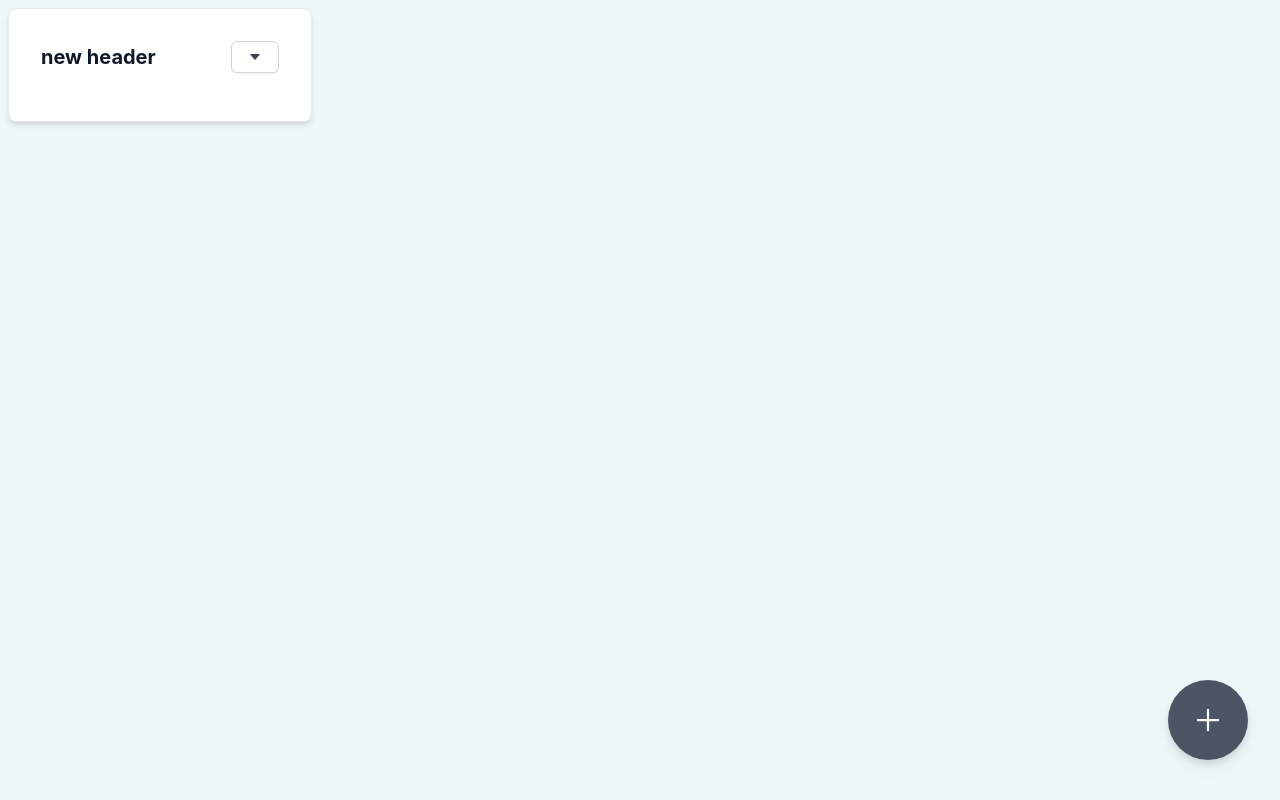
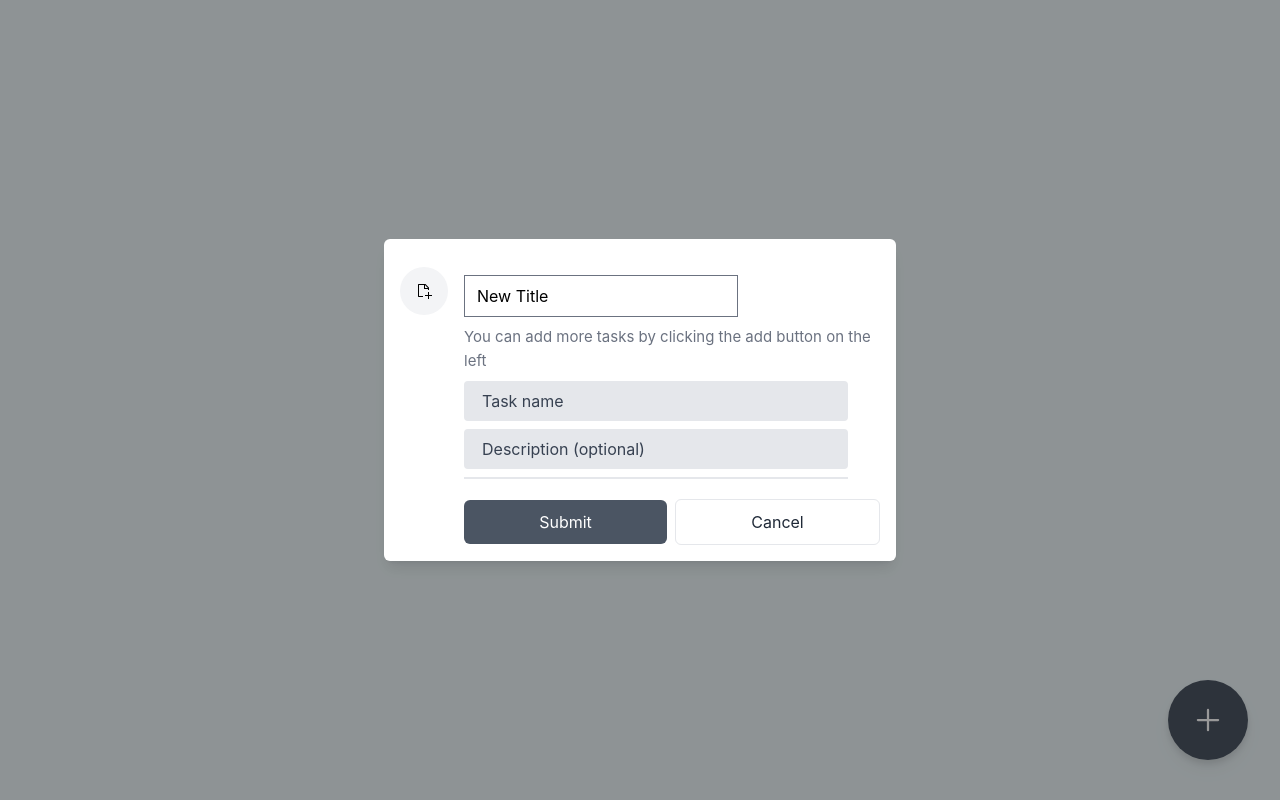
Before and after one commit to giangvubinhng/stickies, a Next.js app: page /stickies in a window 1280 px wide. Both pictures are taken after a click on the button "Add Note". Built offline with nearby package versions, Linux system fonts and the light colour scheme.

Commit message:
now using modal

```diff
--- /dev/null
+++ b/components/AddCardModal.tsx
@@ -0,0 +1,60 @@
+import type { NextPage } from 'next';
+import { useState } from 'react';
+import { VscNewFile } from 'react-icons/vsc'
+
+interface props {
+  setShowModal: (show: boolean) => void;
+}
+const AddCardModal: NextPage<props> = ({ setShowModal }) => {
+  const newTaskObj = { taskName: 'Task name', taskDesc: 'Description (optional)' }
+  const [list, setList] = useState([newTaskObj])
+  return (
+    <>
+      <div className="fixed inset-0 z-10 overflow-y-auto">
+        <div
+          className="fixed inset-0 w-full h-full bg-black opacity-40"
+          onClick={() => setShowModal(false)}
+        ></div>
+        <div className="flex items-center min-h-screen px-4 py-8">
+          <div className="relative w-full max-w-lg p-4 mx-auto bg-white rounded-md shadow-lg">
+            <div className="mt-3 sm:flex">
+              <div className="flex items-center justify-center flex-none w-12 h-12 mx-auto bg-gray-100 rounded-full">
+                <button onClick={() => setList([...list, newTaskObj])}>
+                  <VscNewFile />
+                </button>
+              </div>
+              <div className="mt-2 text-center sm:ml-4 sm:text-left">
+                <input type={"text"} value="New Title" />
+                <p className="mt-2 text-[15px] leading-relaxed text-gray-500">
+                  You can add more tasks by clicking the add button on the left
+                </p>
+                {list.map((elem, ind) => {
+                  return (<div className="w-full max-w-sm border-b-2 mt-2" key={ind}>
+                    <input className="bg-gray-200 appearance-none border-2 border-gray-200 rounded w-full py-2 px-4 text-gray-700 leading-tight focus:outline-none focus:bg-white focus:border-purple-500 mb-2" id="inline-full-name" type="text" value={elem.taskName} />
+                    <input className="bg-gray-200 appearance-none border-2 border-gray-200 rounded w-full py-2 px-4 text-gray-700 leading-tight focus:outline-none focus:bg-white focus:border-purple-500 mb-2" id="inline-full-name" type="text" value={elem.taskDesc} />
+                  </div>)
+
+                })}
+                <div className="items-center gap-2 mt-3 sm:flex">
+                  <button
+                    className="w-full mt-2 p-2.5 flex-1 text-white bg-gray-600 rounded-md outline-none ring-offset-2 ring-red-600 focus:ring-2"
+                    onClick={() => setShowModal(false)}
+                  >
+                    Submit
+                  </button>
+                  <button
+                    className="w-full mt-2 p-2.5 flex-1 text-gray-800 rounded-md outline-none border ring-offset-2 ring-indigo-600 focus:ring-2"
+                    onClick={() => setShowModal(false)}
+                  >
+                    Cancel
+                  </button>
+                </div>
+              </div>
+            </div>
+          </div>
+        </div>
+      </div>
+    </>
+  )
+}
+export default AddCardModal;
--- a/components/Card.tsx
+++ b/components/Card.tsx
@@ -2,7 +2,6 @@ import type { NextPage } from 'next';
 import { useCallback } from 'react';
 import SingleList from './SingleList';
 import { ICard } from '../interfaces/ICard';
-import { FormEvent, useEffect, useState } from 'react';
 import { useCardStore } from '../app/stores';
 import CardDropDownMenu from './CardDropDown';
 interface props {
@@ -13,30 +12,18 @@ const Card: NextPage<props> = ({ card }) => {
 
   const handleCardDelete = useCallback(useCardStore((state) => state.deleteCardLocal), [])
   const handleAddTask = useCallback(useCardStore((state) => state.addTaskToCard), [])
-  const [editTitleMode, setEditTitleMode] = useState(false)
-  const [currentHeader, setCurrentHeader] = useState('')
-  useEffect(() => {
-    setCurrentHeader(card.header || '')
-  }, [card])
 
   return (
     <div className="p-4 w-full max-w-md bg-white rounded-lg border shadow-md sm:p-8 dark:bg-gray-800 dark:border-gray-700">
       <div className="flex justify-between items-center mb-4">
-        {editTitleMode ? (<>
-          <form onSubmit={() => setEditTitleMode(!editTitleMode)} >
-            <input type="text" name="title" value={currentHeader} className="border w-4/5" onChange={(e: FormEvent<HTMLInputElement>) => setCurrentHeader((e.target as HTMLInputElement).value)} />
-            <button className="text-sm font-medium text-blue-600 hover:underline dark:text-blue-500">
-              Done
-            </button>
-          </form>
-        </>) : (<>
-          <h5 className="text-xl font-bold leading-none text-gray-900 dark:text-white hover:underline" onClick={() => setEditTitleMode(!editTitleMode)}>
-            {currentHeader}
+        <>
+          <h5 className="text-xl font-bold leading-none text-gray-900 dark:text-white hover:underline">
+            {card.header}
           </h5>
           <CardDropDownMenu
             handleAddTask={() => handleAddTask(card.id)}
-            handleDeleteCard={() => handleCardDelete(parseInt(card.id))}/>
-        </>)}
+            handleDeleteCard={() => handleCardDelete(parseInt(card.id))} />
+        </>
       </div>
       <div className="flow-root">
         <ul role="list" className="divide-y divide-gray-200 dark:divide-gray-700">
--- a/components/CardDropDown.tsx
+++ b/components/CardDropDown.tsx
@@ -16,7 +16,7 @@ const CardDropDownMenu: NextPage<props> = (props) => {
       {
         type: 'button',
         action: props.handleAddTask,
-        value: "Add A Task"
+        value: "Edit"
       }
       const deleteFunc: IDropDownMenuItem =
       {
--- a/components/RightFloatingBtn.tsx
+++ b/components/RightFloatingBtn.tsx
@@ -1,17 +1,16 @@
 import type { NextPage } from 'next';
-import {IoAddOutline} from 'react-icons/io5'
-import { useCardStore } from '../app/stores';
-import cardsService from '../services/cards.service';
-import { useCallback } from 'react';
+import { IoAddOutline } from 'react-icons/io5'
 
-const RightFloatingBtn: NextPage = () => {
-  const generateNewCard = useCallback(
-    useCardStore((state) => state.updateCardsLocal),
-    [])
+interface props {
+  onClick?: () => void
+}
+
+
+const RightFloatingBtn: NextPage<props> = (props) => {
   return (
     <div>
-      <button onClick={() => generateNewCard(cardsService.addEmptyCardLocal())} title="Add Note"
-        className="fixed z-90 bottom-10 right-8 bg-gray-600 w-20 h-20 rounded-full drop-shadow-lg flex justify-center items-center text-white text-4xl hover:bg-gray-700 hover:drop-shadow-2xl duration-300"><IoAddOutline/></button>
+      <button onClick={() => props.onClick?.()} title="Add Note"
+        className="fixed z-90 bottom-10 right-8 bg-gray-600 w-20 h-20 rounded-full drop-shadow-lg flex justify-center items-center text-white text-4xl hover:bg-gray-700 hover:drop-shadow-2xl duration-300"><IoAddOutline /></button>
     </div>)
 }
 
--- a/components/SingleList.tsx
+++ b/components/SingleList.tsx
@@ -1,7 +1,5 @@
 import type { NextPage } from 'next';
-import SingleListDropDownMenu from './SingleListDropDownMenu';
 import { ISingleList } from '../interfaces/ICard'
-import { useState } from 'react';
 
 interface props {
   task: ISingleList;
@@ -10,48 +8,28 @@ interface props {
 
 const SingleList: NextPage<props> = ({ task }) => {
 
-  const [isEdit, setIsEdit] = useState(false)
-
-  const toggleEdit = () => {
-    setIsEdit(!isEdit)
-  }
-
   return (<>
     <li className="py-3 sm:py-4">
       <div className="flex items-center space-x-4">
         <div className="flex-shrink-0">
         </div>
         <div className="flex-1 min-w-0">
-          {isEdit ? (<>
-            <form onSubmit={toggleEdit}>
-              <input type={'text'} name='title' className='border'/>
-              <input type={'text'} name='info' className='border' />
-              <button>Done</button>
-            </form>
-          </>) :
-            (<>
+          <>
             <p className="text-sm font-medium text-gray-900 dark:text-white">
               {task.title || ''}
             </p>
             <p className="text-sm text-gray-500 dark:text-gray-400">
               {task.description || ''}
             </p>
-            </>)
-          }
+          </>
         </div>
-        {
-          isEdit ? (
-            null
-          ) : (
-            <div className="inline-flex items-center text-base font-semibold text-gray-900 dark:text-white">
+        {/*<div className="inline-flex items-center text-base font-semibold text-gray-900 dark:text-white">
         <SingleListDropDownMenu
             handleEdit={toggleEdit}
             handleMark={() => { }}
             handleDelete={() => { }}
             handleDuplicate={() => { }} />
-            </div>
-          )
-        }
+        </div> */}
       </div>
     </li>
   </>)
--- a/package.json
+++ b/package.json
@@ -13,6 +13,8 @@
     "@next-auth/prisma-adapter": "^1.0.4",
     "@prisma/client": "^4.4.0",
     "axios": "^0.27.2",
+    "flowbite": "^1.5.3",
+    "flowbite-react": "^0.2.0",
     "next": "12.2.5",
     "next-auth": "^4.12.2",
     "react": "18.2.0",
--- a/pages/stickies.tsx
+++ b/pages/stickies.tsx
@@ -4,9 +4,11 @@ import RightFloatingBtn from '../components/RightFloatingBtn';
 import { useCardStore } from '../app/stores';
 import { useEffect, useState } from 'react';
 import {ICard} from '../interfaces/ICard'
+import AddCardModal from '../components/AddCardModal';
 
-const Stickies = () => {
+const Stickies: NextPage = () => {
   const [currCards, setCurrCards] = useState<ICard[]>([])
+  const [showModal, setShowModal] = useState(false)
   const cards: ICard[] = useCardStore((state) => state.cards);
   useEffect(
     () => {
@@ -16,8 +18,10 @@ const Stickies = () => {
   return (
     <div>
       <Cards cards={currCards}/>
-      <RightFloatingBtn/>
-    </div>)
+      { showModal && <AddCardModal setShowModal={(e) => setShowModal(e)}/> }
+      <RightFloatingBtn onClick={() => setShowModal(true)}/>
+    </div>
+  )
 }
 
 export default Stickies;
--- a/tailwind.config.js
+++ b/tailwind.config.js
@@ -3,6 +3,7 @@ module.exports = {
   content: [
     "./pages/**/*.{js,ts,jsx,tsx}",
     "./components/**/*.{js,ts,jsx,tsx}",
+    'node_modules/flowbite-react/**/*.{js,jsx,ts,tsx}'
   ],
   darkMode: 'class',
   theme: {
@@ -13,5 +14,7 @@ module.exports = {
       },
     },
   },
-  plugins: [],
+  plugins: [
+    require('flowbite/plugin')
+  ],
 }
```
Also changed, not shown: 1 other file (tests, documents, lock files or other folders). Lines whose indentation alone changed are shown as unchanged.
